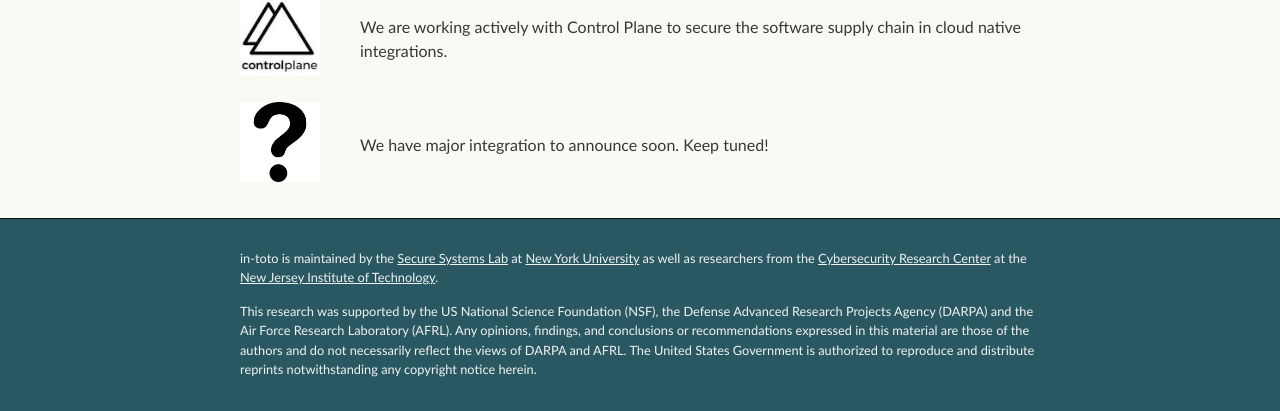
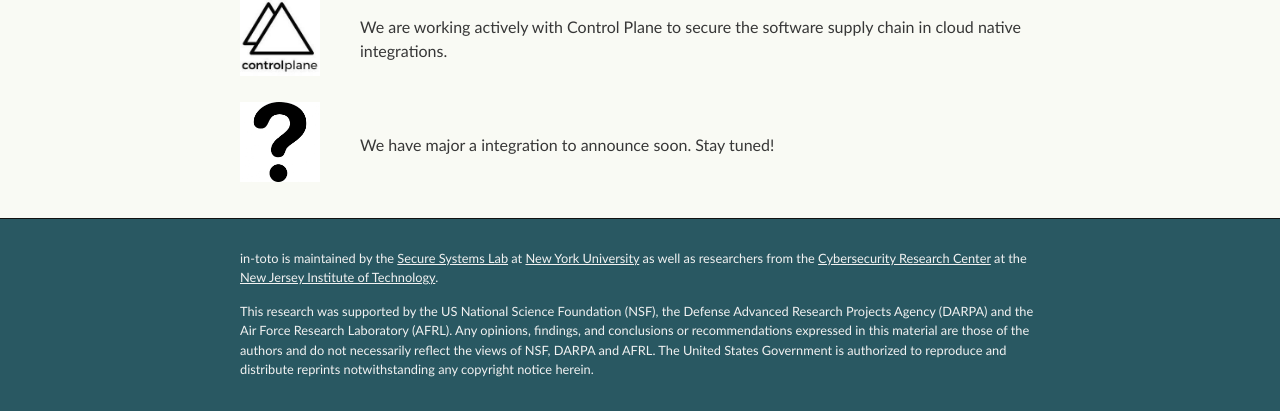
Before and after one commit to in-toto/in-toto.github.io, a Jekyll site: the page built from integrations.html, in a window 1280 px wide. Shown: the part 969-1380 px from the top of the page. Built offline with Jekyll 4.4.1, drawn with Linux system fonts in a browser that asks for light colours.

Commit message:
fix: small nits by reza

```diff
--- a/_includes/footer.html
+++ b/_includes/footer.html
@@ -10,7 +10,7 @@
   Defense Advanced Research Projects Agency (DARPA) and the Air Force Research
   Laboratory (AFRL). Any opinions, findings, and conclusions or recommendations
   expressed in this material are those of the authors and do not necessarily
-  reflect the views of DARPA and AFRL. The United States Government is
+  reflect the views of NSF, DARPA and AFRL. The United States Government is
   authorized to reproduce and distribute reprints notwithstanding any copyright
   notice herein.
 </p>
--- a/integrations.html
+++ b/integrations.html
@@ -71,7 +71,7 @@ css_id: integrations
     <tr>
         <td><img src="/assets/images/logos/question-mark.jpg"></td>
         <td>
-         We have major integration to announce soon. Keep tuned!
+         We have major a integration to announce soon. Stay tuned!
         </td>
     </tr>
   </table>
```
